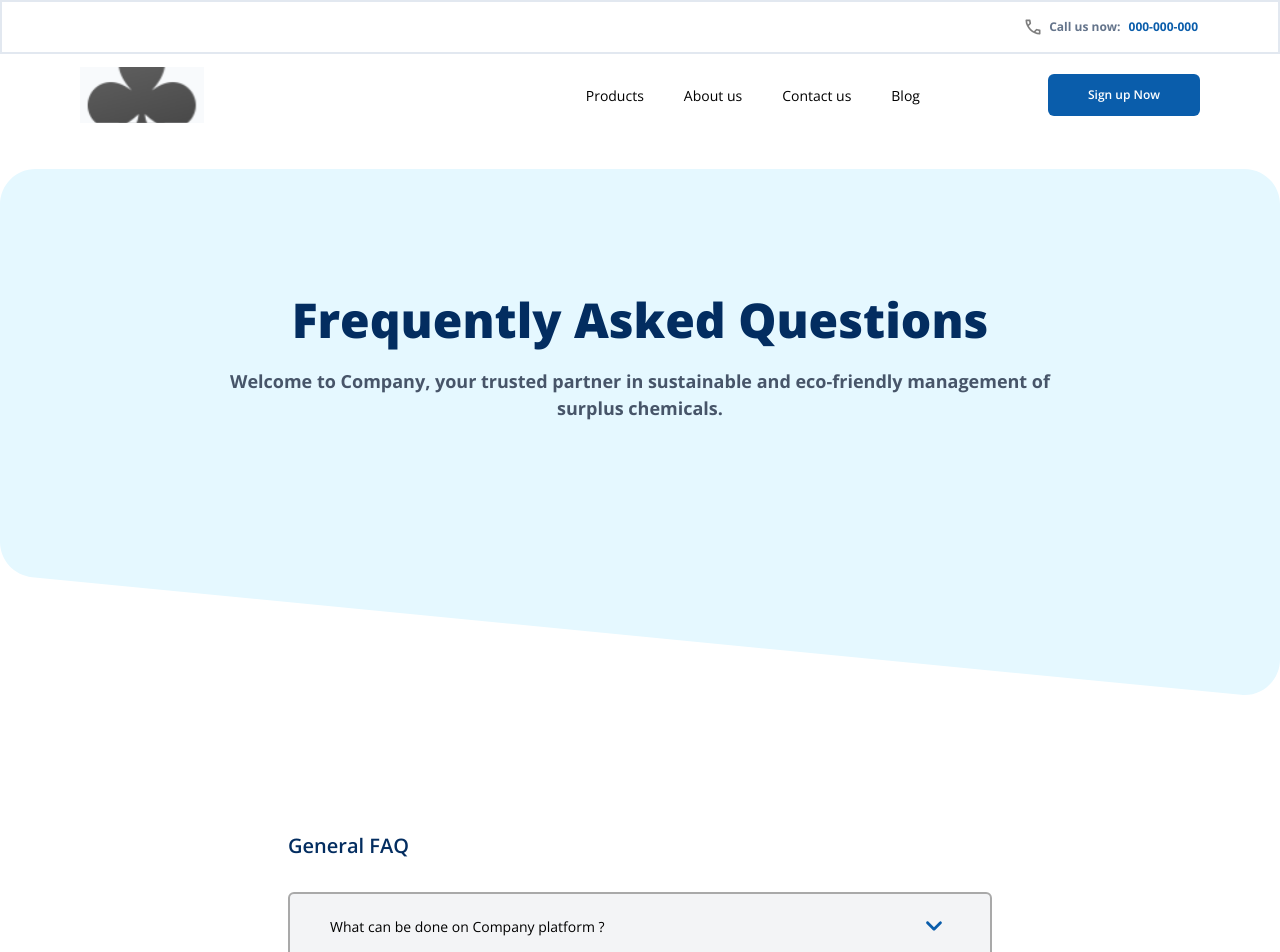
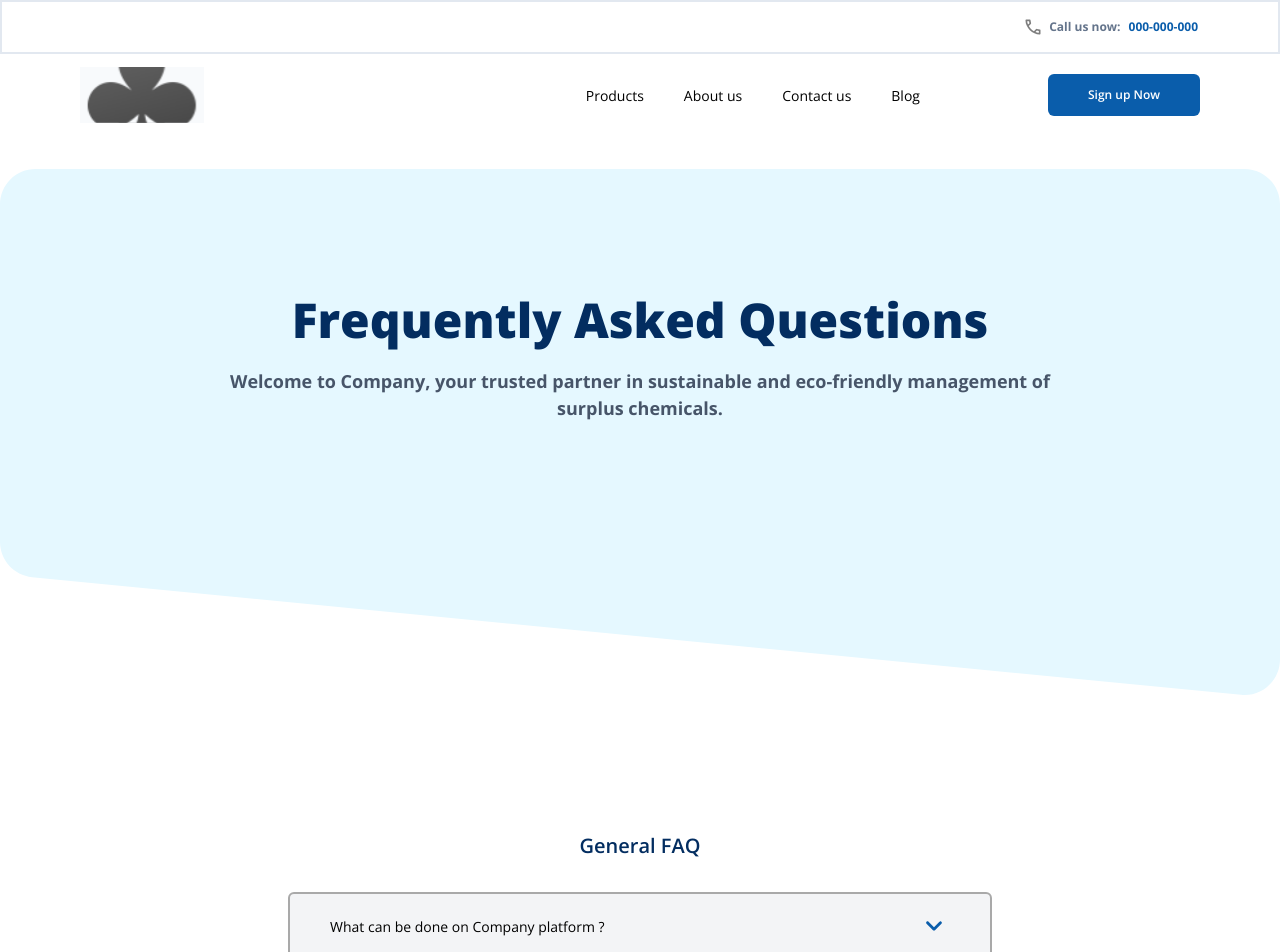
Before and after one commit to Manzi-Cedrick/chemistry-lab-platform, a Next.js app: page /faq in a window 1280 px wide. Shown: the top 952 px of the page. Built offline with nearby package versions, Linux system fonts and the light colour scheme.

Commit message:
[fix]: fixing text font size&weight

```diff
--- a/src/app/(components)/FAQComponent.tsx
+++ b/src/app/(components)/FAQComponent.tsx
@@ -12,7 +12,7 @@ const FAQComponent: React.FC<{ data: FaqData }> = ({ data }) => {
         <div className='lg:px-[12em]'>
             {Object.entries(data).map(([title, faqs]) => (
                 <div key={title}>
-                    <h1 className='py-4 text-secondary text-xl font-semibold'>{title}</h1>
+                    <h1 className='py-4 text-secondary text-xl font-semibold text-center'>{title}</h1>
                     {faqs.map((faq, index) => (
                         <Accordion key={index} faq={faq} />
                     ))}
```
